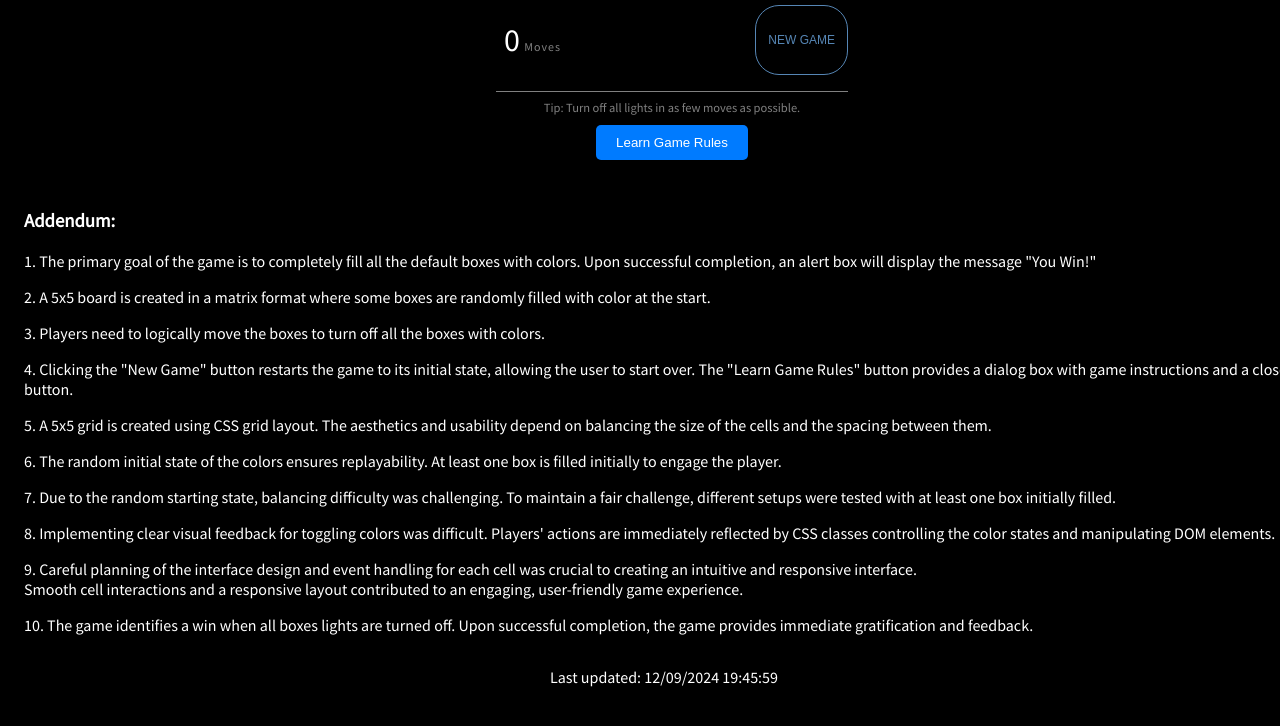
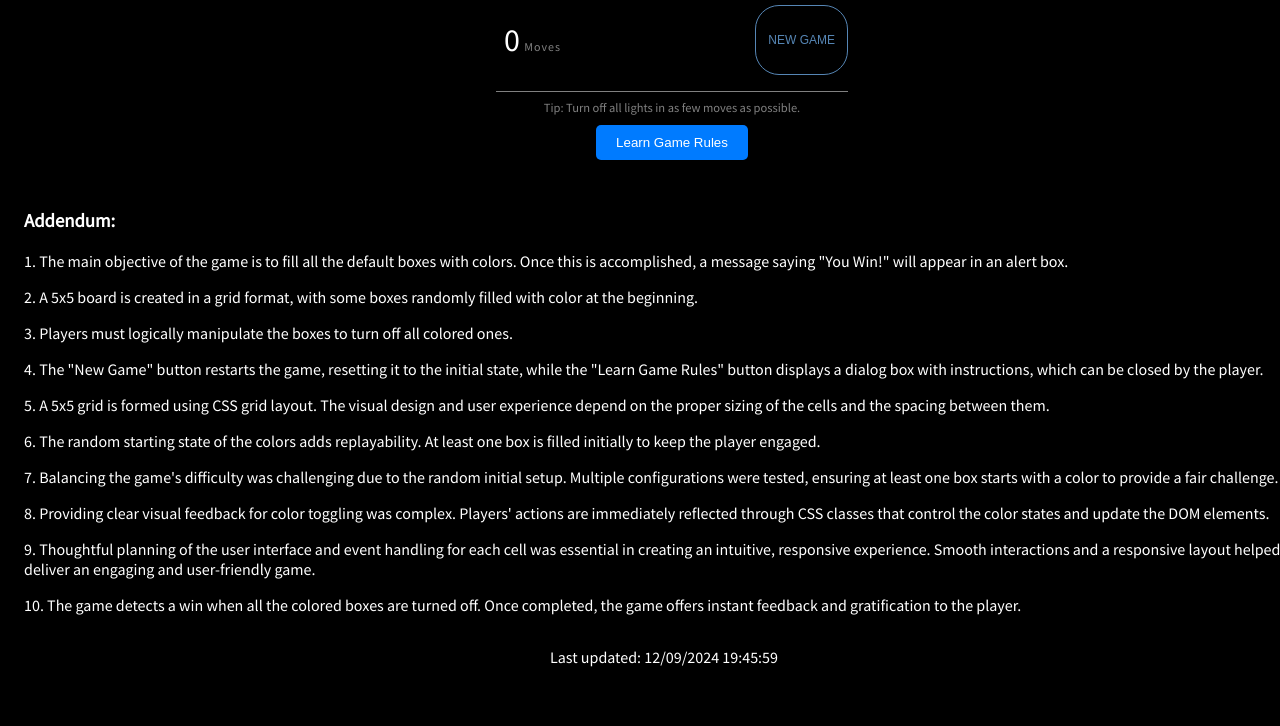
Before and after one commit to ArchanaKagithala/ITC505, a plain HTML site: page final/index.html in a window 1280 px wide. Shown: the part 504-1230 px from the top of the page. Drawn offline with nearby package versions, Linux system fonts and the light colour scheme.

Commit message:
Update index.html

```diff
--- a/final/index.html
+++ b/final/index.html
@@ -74,19 +74,20 @@
         </section>
     </main>
 
-    <div class="addendum">
-        <h3>Addendum:</h3>
-        <p>1. The primary goal of the game is to completely fill all the default boxes with colors. Upon successful completion, an alert box will display the message "You Win!"</p>
-        <p>2. A 5x5 board is created in a matrix format where some boxes are randomly filled with color at the start.</p>
-        <p>3. Players need to logically move the boxes to turn off all the boxes with colors.</p>
-        <p>4. Clicking the "New Game" button restarts the game to its initial state, allowing the user to start over. The "Learn Game Rules" button provides a dialog box with game instructions and a close button.</p>
-        <p>5. A 5x5 grid is created using CSS grid layout. The aesthetics and usability depend on balancing the size of the cells and the spacing between them.</p>
-        <p>6. The random initial state of the colors ensures replayability. At least one box is filled initially to engage the player.</p>
-        <p>7. Due to the random starting state, balancing difficulty was challenging. To maintain a fair challenge, different setups were tested with at least one box initially filled.</p>
-        <p>8. Implementing clear visual feedback for toggling colors was difficult. Players' actions are immediately reflected by CSS classes controlling the color states and manipulating DOM elements.</p>
-        <p>9. Careful planning of the interface design and event handling for each cell was crucial to creating an intuitive and responsive interface.<br> Smooth cell interactions and a responsive layout contributed to an engaging, user-friendly game experience.</p>
-        <p>10. The game identifies a win when all boxes lights are turned off. Upon successful completion, the game provides immediate gratification and feedback. </p>
-    </div>
+   <div class="addendum">
+    <h3>Addendum:</h3>
+    <p>1. The main objective of the game is to fill all the default boxes with colors. Once this is accomplished, a message saying "You Win!" will appear in an alert box.</p>
+    <p>2. A 5x5 board is created in a grid format, with some boxes randomly filled with color at the beginning.</p>
+    <p>3. Players must logically manipulate the boxes to turn off all colored ones.</p>
+    <p>4. The "New Game" button restarts the game, resetting it to the initial state, while the "Learn Game Rules" button displays a dialog box with instructions, which can be closed by the player.</p>
+    <p>5. A 5x5 grid is formed using CSS grid layout. The visual design and user experience depend on the proper sizing of the cells and the spacing between them.</p>
+    <p>6. The random starting state of the colors adds replayability. At least one box is filled initially to keep the player engaged.</p>
+    <p>7. Balancing the game's difficulty was challenging due to the random initial setup. Multiple configurations were tested, ensuring at least one box starts with a color to provide a fair challenge.</p>
+    <p>8. Providing clear visual feedback for color toggling was complex. Players' actions are immediately reflected through CSS classes that control the color states and update the DOM elements.</p>
+    <p>9. Thoughtful planning of the user interface and event handling for each cell was essential in creating an intuitive, responsive experience. Smooth interactions and a responsive layout helped deliver an engaging and user-friendly game.</p>
+    <p>10. The game detects a win when all the colored boxes are turned off. Once completed, the game offers instant feedback and gratification to the player.</p>
+</div>
+
 
     <footer>
         <p>Last updated:
```
